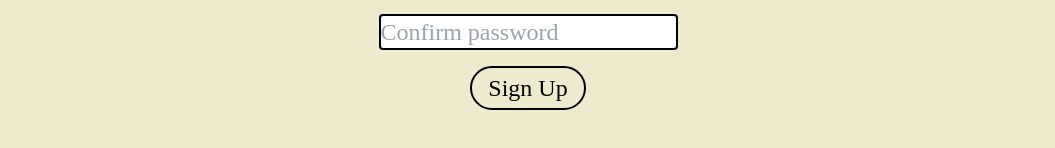
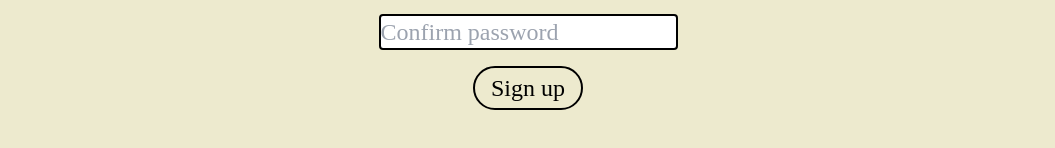
Before and after one commit to Leslie-23/mern-bible, a React (Create React App) app: page /signup in a window 1280 px wide. Shown: the part 354-502 px from the top of the page, without its empty margins (112-1167 px from the left). Built offline with nearby package versions, Linux system fonts and the light colour scheme; a web font is replaced by a local one.

Commit message:
Sign-up button typo fixed

```diff
--- a/src/pages/SignupPage/SignupPage.jsx
+++ b/src/pages/SignupPage/SignupPage.jsx
@@ -76,7 +76,7 @@ export default function SignUpPage({ handleSignupOrLogin }) {
           className="mt-4 border-2 border-black rounded focus:outline-none"
         />
         <br/>
-        <button type="submit" className="bg-primary px-4 py-1 my-4 border-2 border-black rounded-full">Sign Up</button>
+        <button type="submit" className="bg-primary px-4 py-1 my-4 border-2 border-black rounded-full">Sign up</button>
       </form>
       <p className="mt-4">{error ? <ErrorMessage error={error} /> : null}</p>
     </div>
```
